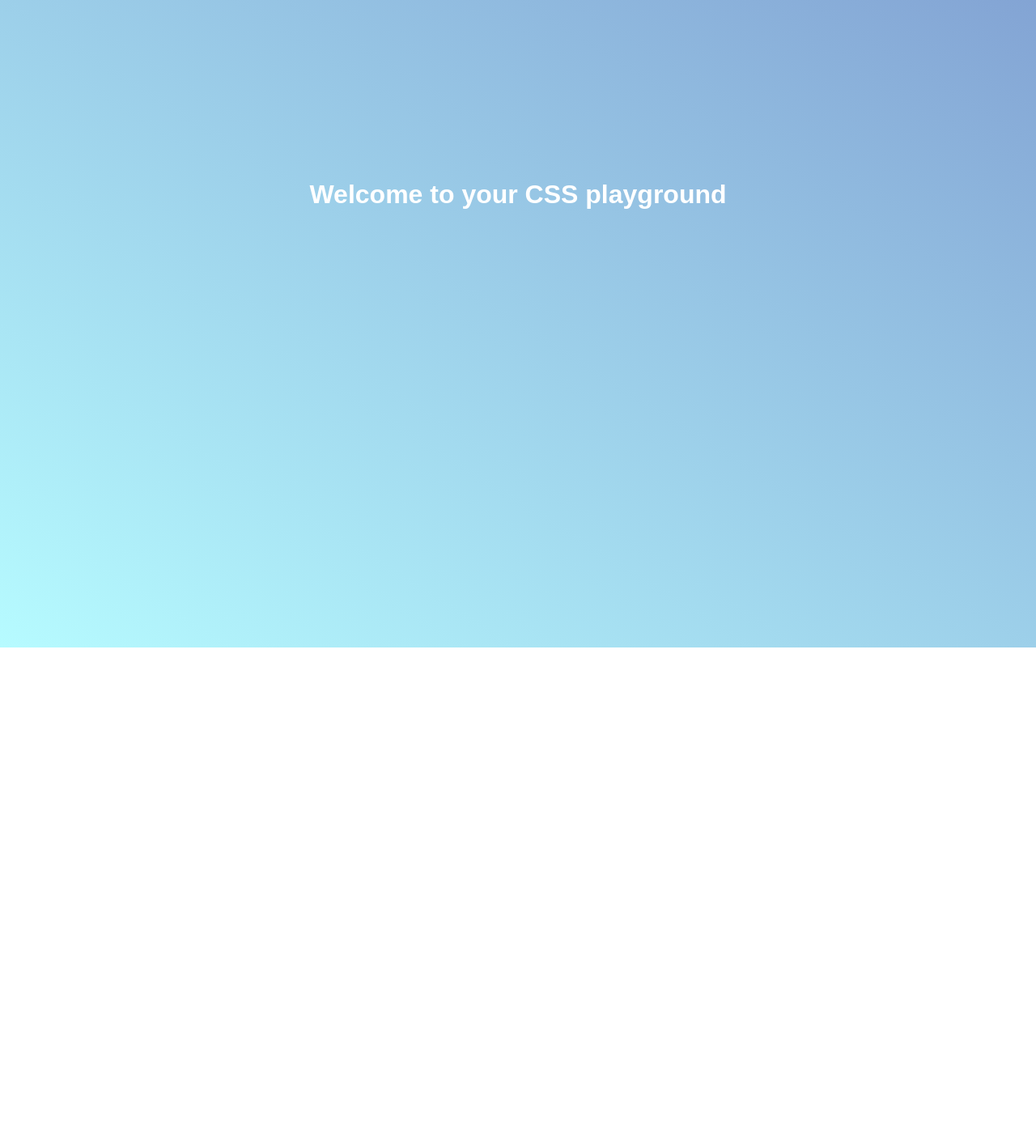
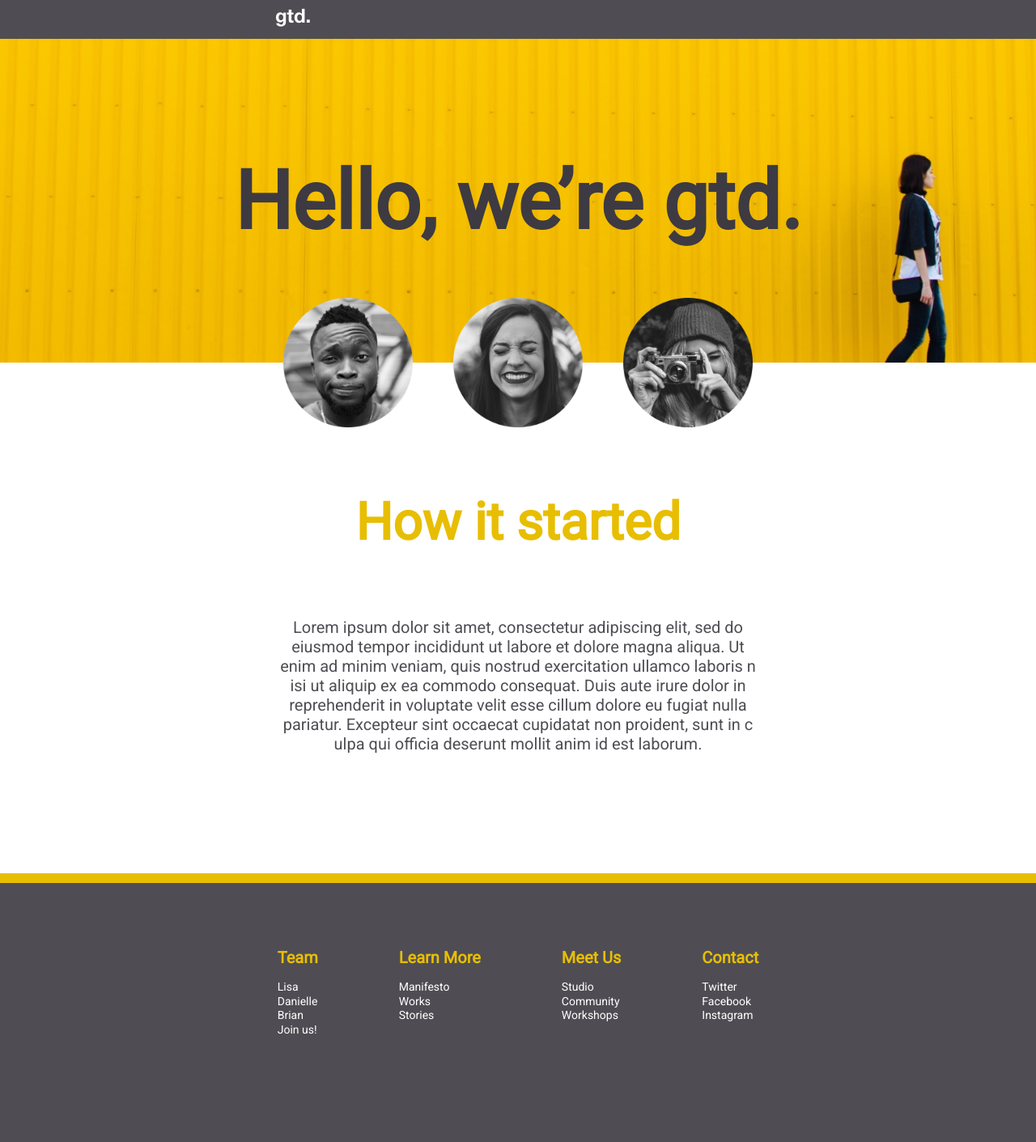
Before and after one commit to aaka5h/CSS-playground, a website: page src/index.html in a window 1280 px wide. Shown: the whole page at 81% size. Before the commit the page ends 800 px from the top, so only its background shows below. Drawn offline with nearby package versions, Linux system fonts and the light colour scheme; files that its build step writes are made by us from their sources.

Commit message:
gtd mockup implemented

```diff
--- a/src/index.html
+++ b/src/index.html
@@ -6,11 +6,70 @@
 
     <title>CSS Playground</title>
     <link rel="stylesheet" href="css/index.css" />
+    <link rel="preconnect" href="https://fonts.gstatic.com" />
+    <link
+      href="https://fonts.googleapis.com/css2?family=Roboto&display=swap"
+      rel="stylesheet"
+    />
   </head>
 
   <body>
-    <div class="welcome">
-      <h1>Welcome to your CSS playground</h1>
+    <header>
+      <div class="container">
+        <div class="img-container">
+          <img src="media/gtd_logo.png" alt="header image" />
+        </div>
+      </div>
+    </header>
+    <div class="hero-container">
+      <h1>Hello, we’re gtd.</h1>
+      <div class="hero-images">
+        <img src="media/img_brian_circle.png" alt="" />
+        <img src="media/img_danielle_circle.png" alt="" />
+        <img src="media/img_lisa_circle.png" alt="" />
+      </div>
     </div>
+    <div class="info-section">
+      <div class="container">
+        <h2>How it started</h2>
+        <p>
+          Lorem ipsum dolor sit amet, consectetur adipiscing elit, sed do
+          eiusmod tempor incididunt ut labore et dolore magna aliqua. Ut enim ad
+          minim veniam, quis nostrud exercitation ullamco laboris n isi ut
+          aliquip ex ea commodo consequat. Duis aute irure dolor in
+          reprehenderit in voluptate velit esse cillum dolore eu fugiat nulla
+          pariatur. Excepteur sint occaecat cupidatat non proident, sunt in c
+          ulpa qui officia deserunt mollit anim id est laborum.
+        </p>
+      </div>
+    </div>
+
+    <footer class="footer">
+      <div class="cols">
+        <h3>Team</h3>
+        <h4>Lisa</h4>
+        <h4>Danielle</h4>
+        <h4>Brian</h4>
+        <h4>Join us!</h4>
+      </div>
+      <div class="cols">
+        <h3>Learn More</h3>
+        <h4>Manifesto</h4>
+        <h4>Works</h4>
+        <h4>Stories</h4>
+      </div>
+      <div class="cols">
+        <h3>Meet Us</h3>
+        <h4>Studio</h4>
+        <h4>Community</h4>
+        <h4>Workshops</h4>
+      </div>
+      <div class="cols">
+        <h3>Contact</h3>
+        <h4>Twitter</h4>
+        <h4>Facebook</h4>
+        <h4>Instagram</h4>
+      </div>
+    </footer>
   </body>
 </html>
--- a/src/js/index.js
+++ b/src/js/index.js
@@ -1,3 +1,3 @@
-(function() {
+(function () {
   // js code here
 })();
--- a/src/scss/index.scss
+++ b/src/scss/index.scss
@@ -1,16 +1,124 @@
-@import "reset";
+@import "./reset";
 
-.welcome {
-  font-family: sans-serif;
-  background-image: linear-gradient(to bottom left, #83a4d4, #b6fbff);
-  height: 100vh;
-  color: white;
+.container {
+  @media (min-width: 768px) {
+    margin: 0 auto;
+    max-width: 600px;
+  }
+}
+header {
+  background: #4f4d53;
+  align-items: center;
+  height: 48px;
+  .img-container {
+    img {
+      margin: 10px 0;
+      display: inline-block;
+      vertical-align: middle;
+      height: 100%;
+    }
+  }
+}
+
+h1 {
+  font-family: "Roboto", sans-serif;
+  font-weight: 900;
+  font-size: 100px;
+  color: #3d3a42;
+}
+
+h2 {
+  font-family: "Roboto", sans-serif;
+  font-weight: 900;
+  font-size: 64px;
+  color: #e8be02;
+}
+
+h3 {
+  font-family: "Roboto", sans-serif;
+  font-weight: 900;
+  font-size: 20px;
+  color: #e8be02;
+}
+
+h4 {
+  font-family: "Roboto", sans-serif;
+  font-weight: 400;
+  font-size: 14px;
+  color: #ffffff;
+}
+
+p {
+  font-family: "Roboto", sans-serif;
+  font-weight: 400;
+  font-size: 20px;
+  color: #4f4d53;
+}
+.hero-container {
+  position: relative;
+  height: 50vh;
+  background: url("/media/img_hero.jpg");
   display: flex;
   align-items: center;
   justify-content: center;
-  text-align: center;
+  background-size: cover;
+  background-repeat: no-repeat;
+  background-position: right;
 
-  h1 {
-    margin-top: -20rem;
+  .hero-images {
+    display: flex;
+    position: absolute;
+    bottom: 0;
+    left: 0;
+    right: 0;
+    transform: translateY(50%);
+    align-items: center;
+    justify-content: center;
+    img {
+      width: 10rem;
+      height: 10rem;
+      display: block;
+      &:not(:last-child) {
+        margin-right: 50px;
+      }
+    }
   }
 }
+
+.info-section {
+  margin-top: 10rem;
+  text-align: center;
+  h2 {
+    margin-bottom: 5rem;
+  }
+}
+
+.footer {
+  margin-top: 10rem;
+  position: relative;
+  display: flex;
+  justify-content: center;
+  .cols {
+    margin-top: 5rem;
+    &:not(:last-child) {
+      margin-right: 100px;
+    }
+    h3 {
+      margin-bottom: 1rem;
+    }
+    h4 {
+      margin-bottom: 0.1rem;
+    }
+  }
+  &::before {
+    position: absolute;
+    content: "";
+    top: 0;
+    transform: translateY(-100%);
+    height: 12px;
+    width: 100%;
+    background: #e8be02;
+  }
+  min-height: 320px;
+  background: #4f4d53;
+}
```
Also changed, not shown: src/media/design.png (added), src/media/gtd_logo.png (added), src/media/img_brian_circle.png (added), src/media/img_danielle_circle.png (added), src/media/img_hero.jpg (added), src/media/img_lisa_circle.png (added), 1 other file.
